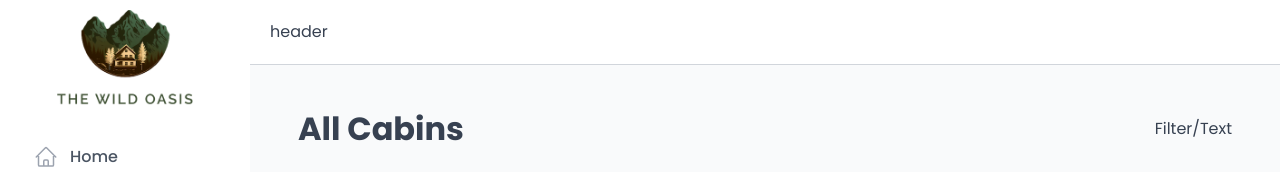
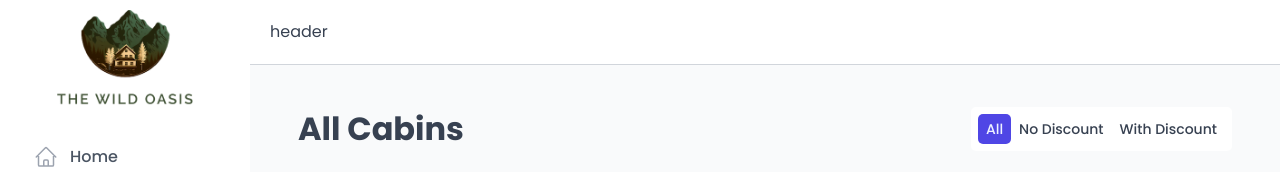
Before and after one commit to Muh-Uzair/the-wild-oasis, a React (Vite) app: page /cabins in a window 1280 px wide. Shown: the top 172 px of the page. Built offline with nearby package versions, Linux system fonts and the light colour scheme; no server answers; the database is empty; a web font is replaced by a local one.

Commit message:
S29 L2 filter buttons

```diff
--- a/src/features/cabins/CabinTable.jsx
+++ b/src/features/cabins/CabinTable.jsx
@@ -7,6 +7,7 @@ import Spinner from "../../ui/Spinner";
 import Table from "../../ui/Table";
 import CabinRow from "./CabinRow";
 import Menus from "../../ui/Menus";
+import { useSearchParams } from "react-router-dom";
 
 // const Table = styled.div`
 //   border: 1px solid var(--color-grey-200);
@@ -42,6 +43,18 @@ export default function CabinTable() {
     queryFn: getCabins,
   });
 
+  const [searchParams] = useSearchParams();
+  const filterValue = searchParams.get("discount");
+
+  let filteredCabins = [];
+  if (filterValue === "all" || !filterValue) {
+    filteredCabins = cabins;
+  } else if (filterValue === "no-discount") {
+    filteredCabins = cabins?.filter((cabin) => cabin.discount <= 0);
+  } else if (filterValue === "with-discount") {
+    filteredCabins = cabins?.filter((cabin) => cabin.discount > 0);
+  }
+
   if (isError) return <span>An error occurred</span>;
   if (isLoading) return <Spinner />;
 
@@ -57,7 +70,7 @@ export default function CabinTable() {
           <div></div>
         </Table.TableHeader>
         <Table.TableBody
-          cabins={cabins}
+          cabins={filteredCabins}
           render={(cabin) => <CabinRow cabin={cabin} key={cabin.id} />}
         ></Table.TableBody>
 
--- /dev/null
+++ b/src/features/cabins/CabinTableOperations.jsx
@@ -0,0 +1,76 @@
+import { useState } from "react";
+import { useSearchParams } from "react-router-dom";
+import styled, { css } from "styled-components";
+
+const ButtonsContainer = styled.div`
+  background-color: #ffffff;
+  display: flex;
+  font-weight: 500;
+
+  padding: 7px;
+  border-radius: 5px;
+`;
+
+const FilterButton = styled.button`
+  background-color: var(--color-grey-0);
+  border: none;
+
+  ${(props) =>
+    props.active &&
+    css`
+      background-color: var(--color-brand-600);
+      color: var(--color-brand-50);
+    `}
+
+  border-radius: var(--border-radius-sm);
+  font-weight: 500;
+  font-size: 1.4rem;
+  /* To give the same height as select */
+  padding: 0.44rem 0.8rem;
+  transition: all 0.3s;
+
+  &:hover:not(:disabled) {
+    background-color: var(--color-brand-600);
+    color: var(--color-brand-50);
+  }
+`;
+/////////////////////////////////////////////////////////////////////////////////
+/////////////////////////////////////////////////////////////////////////////////
+export default function CabinTableOperations() {
+  const [searchParams, setSearchParams] = useSearchParams();
+  const [activeButton, setActiveButton] = useState(
+    searchParams.get("discount") ? searchParams.get("discount") : "all"
+  );
+
+  function buttonClick(value) {
+    searchParams.set("discount", value);
+    setSearchParams(searchParams);
+    setActiveButton(value);
+  }
+
+  return (
+    <ButtonsContainer>
+      <FilterButton
+        active={activeButton === "all" ? "true" : ""}
+        value="all"
+        onClick={(e) => buttonClick(e.target.value)}
+      >
+        All
+      </FilterButton>
+      <FilterButton
+        active={activeButton === "no-discount" ? "true" : ""}
+        value="no-discount"
+        onClick={(e) => buttonClick(e.target.value)}
+      >
+        No Discount
+      </FilterButton>
+      <FilterButton
+        active={activeButton === "with-discount" ? "true" : ""}
+        value="with-discount"
+        onClick={(e) => buttonClick(e.target.value)}
+      >
+        With Discount
+      </FilterButton>
+    </ButtonsContainer>
+  );
+}
--- a/src/pages/CabinsPG.jsx
+++ b/src/pages/CabinsPG.jsx
@@ -3,6 +3,7 @@ import { Heading } from "../ui/Heading";
 import CabinTable from "../features/cabins/CabinTable";
 import styled from "styled-components";
 import AddCabin from "../features/cabins/AddCabin";
+import CabinTableOperations from "../features/cabins/CabinTableOperations";
 
 const Div = styled.div`
   display: flex;
@@ -16,7 +17,7 @@ export default function CabinsPG() {
     <Div>
       <Row type="horizontal">
         <Heading as="h1">All Cabins</Heading>
-        <span>Filter/Text</span>
+        <CabinTableOperations />
       </Row>
 
       <Row type="vertical">
```
